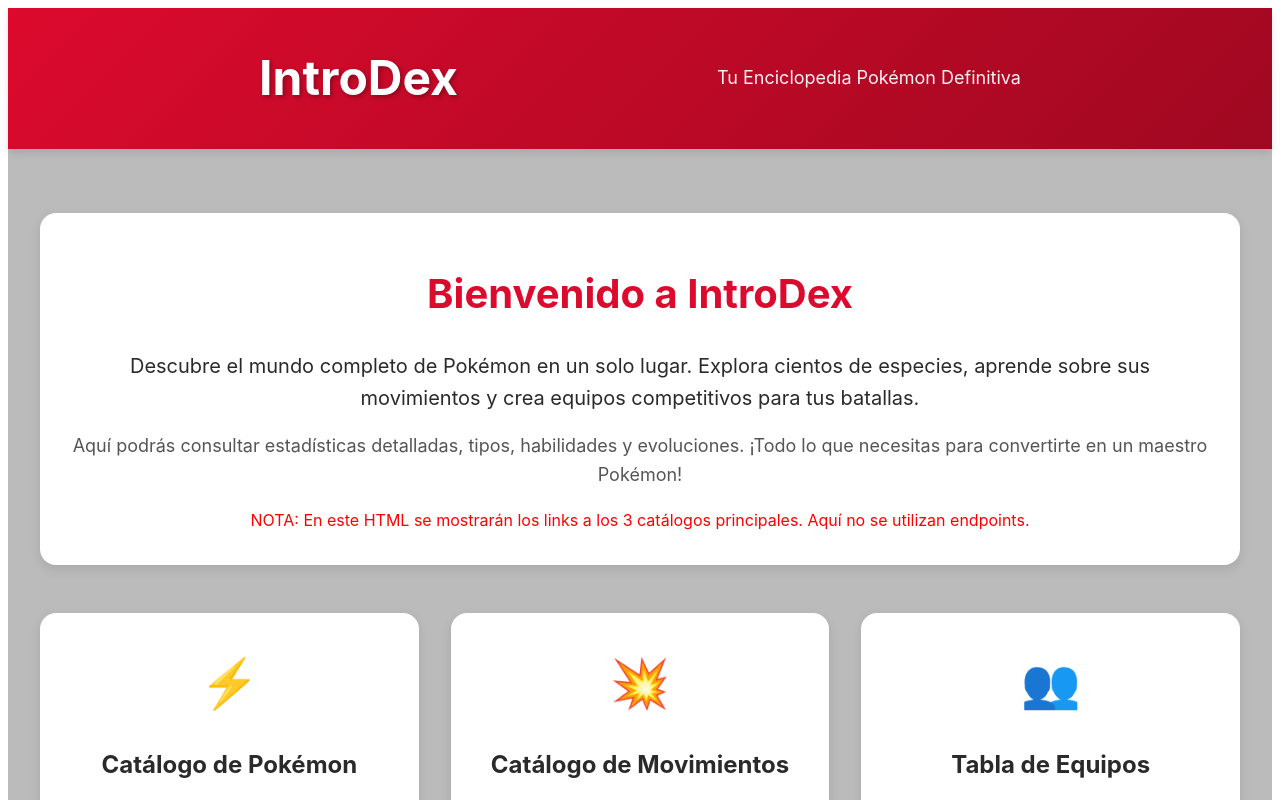
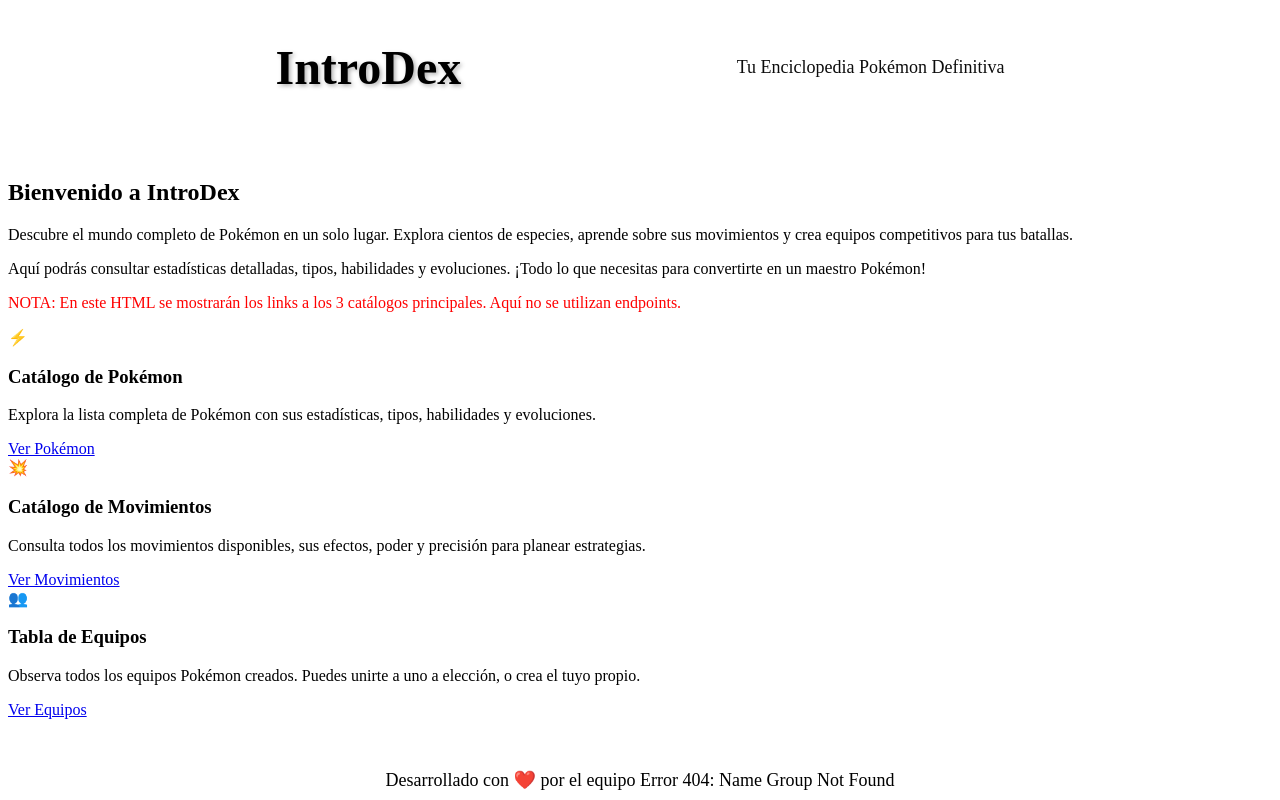
Before and after one commit to ThickNeck/parte3_frontend_prueba, a SvelteKit app: page / in a window 1280 px wide. Shown: the top 800 px of the page. Built offline with nearby package versions, Linux system fonts and the light colour scheme.

Commit message:
Comento importaciones de CSS y cambio código JS de catalogo-poke. para estudiar.

```diff
--- a/src/routes/+layout.svelte
+++ b/src/routes/+layout.svelte
@@ -29,5 +29,5 @@
 </div>
 
 <style>
-  @import "$lib/assets/gralStyle.css";
+  /*@import "$lib/assets/gralStyle.css";*/
 </style>
--- a/src/routes/+page.svelte
+++ b/src/routes/+page.svelte
@@ -45,5 +45,5 @@
 </main>
 
 <style>
-    @import '$lib/assets/css/index.css';
+   /* @import '$lib/assets/css/index.css';*/
 </style>
--- a/src/routes/catalogo-mov/+page.svelte
+++ b/src/routes/catalogo-mov/+page.svelte
@@ -86,5 +86,5 @@
 </main>
 
 <style>
-    @import '$lib/assets/css/catalogo-mov.css';
+    /*@import '$lib/assets/css/catalogo-mov.css';*/
 </style>
--- a/src/routes/catalogo-mov/[id]/+page.svelte
+++ b/src/routes/catalogo-mov/[id]/+page.svelte
@@ -119,5 +119,5 @@
 </main>
 
 <style>
-    @import '$lib/assets/css/movimiento.css';
+    /*@import '$lib/assets/css/movimiento.css';*/
 </style>
--- a/src/routes/catalogo-poke/+page.svelte
+++ b/src/routes/catalogo-poke/+page.svelte
@@ -94,5 +94,5 @@
 </main>
 
 <style>
-  @import "$lib/assets/css/catalogo-poke.css";
+  /*@import "$lib/assets/css/catalogo-poke.css";*/
 </style>
--- a/src/routes/catalogo-poke/[id]/+page.svelte
+++ b/src/routes/catalogo-poke/[id]/+page.svelte
@@ -221,5 +221,5 @@
 </main>
 
 <style>
-  @import '$lib/assets/css/pokemon.css';
+  /*@import '$lib/assets/css/pokemon.css';*/
 </style>
--- a/src/routes/tabla-eq/+page.svelte
+++ b/src/routes/tabla-eq/+page.svelte
@@ -110,5 +110,5 @@
 </main>
 
 <style>
-    @import '$lib/assets/css/tabla-eq.css';
+    /*@import '$lib/assets/css/tabla-eq.css';*/
 </style>
--- a/src/routes/tabla-eq/[id]/+page.svelte
+++ b/src/routes/tabla-eq/[id]/+page.svelte
@@ -117,5 +117,5 @@
 </main>
 
 <style>
-  @import "$lib/assets/css/equipo";
+  /*@import "$lib/assets/css/equipo";*/
 </style>
```
Also changed, not shown: src/routes/catalogo-poke/+page.server.js (+7 -53 lines), src/routes/catalogo-poke/page.server.js (added, +61 -0 lines).
